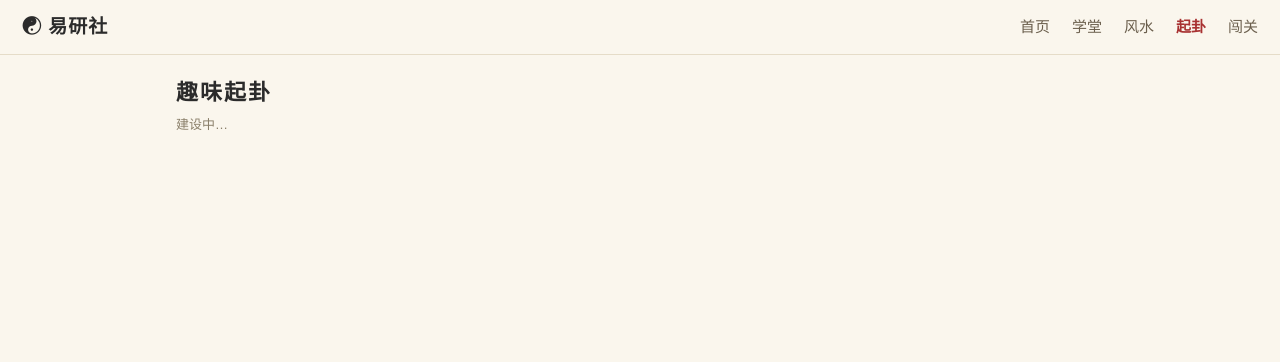
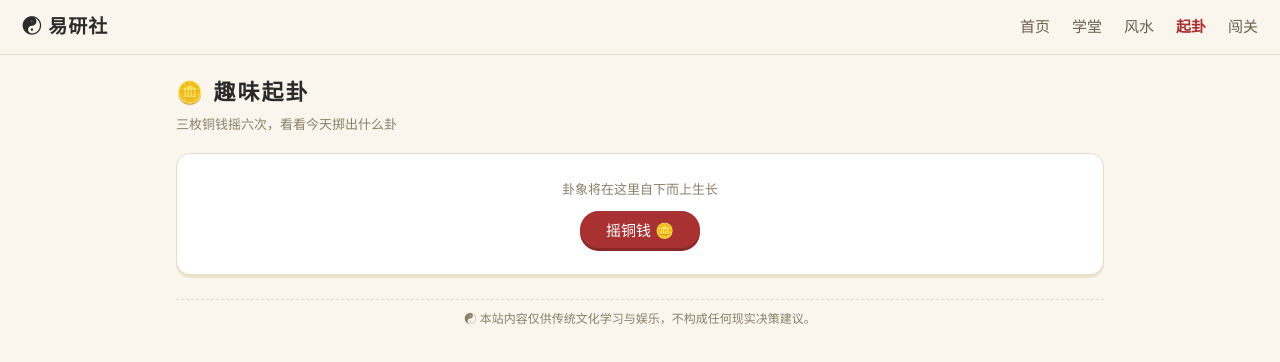
Before and after one commit to EKD5-dg/ai-yiyanshe-study, a Vue app: page /divination in a window 1280 px wide. Shown: the top 362 px of the page. Built offline with nearby package versions, Linux system fonts and the light colour scheme.

Commit message:
feat: 铜钱起卦互动页

```diff
--- a/src/views/DivinationView.vue
+++ b/src/views/DivinationView.vue
@@ -1,6 +1,71 @@
+<script setup>
+import { ref, computed } from 'vue'
+import { castLine, interpret } from '../utils/divination'
+import HexagramFigure from '../components/HexagramFigure.vue'
+import DisclaimerBar from '../components/DisclaimerBar.vue'
+
+const lines = ref([])        // 已掷出的爻（自下而上）
+const casting = ref(false)
+const result = ref(null)
+
+const bits = computed(() => lines.value.map(l => (l.yang ? 1 : 0)))
+const changing = computed(() => lines.value.map((l, i) => (l.changing ? i : -1)).filter(i => i >= 0))
+
+function start() {
+  lines.value = []
+  result.value = null
+  casting.value = true
+  const timer = setInterval(() => {
+    lines.value.push(castLine())
+    if (lines.value.length === 6) {
+      clearInterval(timer)
+      casting.value = false
+      result.value = interpret(lines.value)
+    }
+  }, 500)
+}
+</script>
+
 <template>
   <div class="page">
-    <h1 class="page-title">趣味起卦</h1>
-    <p class="page-sub">建设中…</p>
+    <h1 class="page-title">🪙 趣味起卦</h1>
+    <p class="page-sub">三枚铜钱摇六次，看看今天掷出什么卦</p>
+
+    <div class="stage card">
+      <HexagramFigure v-if="lines.length" :bits="bits" :changing="changing" />
+      <p v-else class="placeholder-text">卦象将在这里自下而上生长</p>
+      <div class="coins" v-if="lines.length">
+        <span v-for="(l, i) in lines" :key="i" class="coin-row">第{{ i + 1 }}爻 {{ l.coins.join(' ') }} → {{ l.value }}</span>
+      </div>
+      <button class="btn" :disabled="casting" @click="start">{{ casting ? '摇卦中…' : lines.length ? '再摇一次' : '摇铜钱 🪙' }}</button>
+    </div>
+
+    <div v-if="result" class="reading">
+      <div class="card">
+        <h3>本卦 · {{ result.origin.fullName }} {{ result.origin.symbol }}</h3>
+        <p class="guaci">{{ result.origin.guaci }}</p>
+        <p>{{ result.origin.plain }}</p>
+        <p class="fun">💡 {{ result.origin.fun }}</p>
+      </div>
+      <div v-if="result.changed" class="card">
+        <h3>变卦 · {{ result.changed.fullName }} {{ result.changed.symbol }}</h3>
+        <p class="sub">有 {{ result.changingIdx.length }} 个变爻（红色），事情可能向这个方向发展：</p>
+        <p>{{ result.changed.plain }}</p>
+      </div>
+      <div v-else class="card"><p class="sub">无变爻，卦象稳定，参照本卦即可。</p></div>
+    </div>
+
+    <DisclaimerBar />
   </div>
 </template>
+
+<style scoped>
+.stage { text-align: center; padding: 26px; }
+.placeholder-text { color: var(--muted); font-size: 13px; }
+.coins { display: flex; flex-direction: column; gap: 2px; font-size: 12px; color: var(--muted); margin: 12px 0; }
+.stage .btn { margin-top: 10px; }
+.reading { display: grid; gap: 12px; margin-top: 14px; }
+.guaci { color: var(--ink-2); font-size: 14px; margin: 4px 0; }
+.fun { color: var(--cinnabar); font-size: 13px; margin-top: 6px; }
+.sub { font-size: 13px; color: var(--muted); }
+</style>
```
